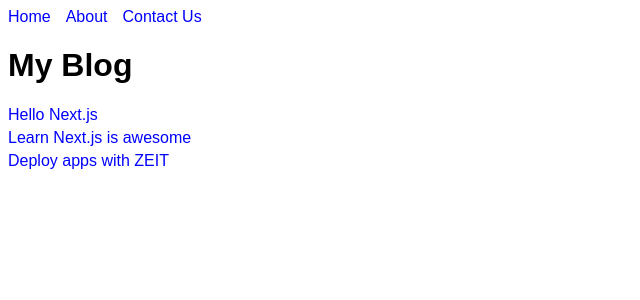
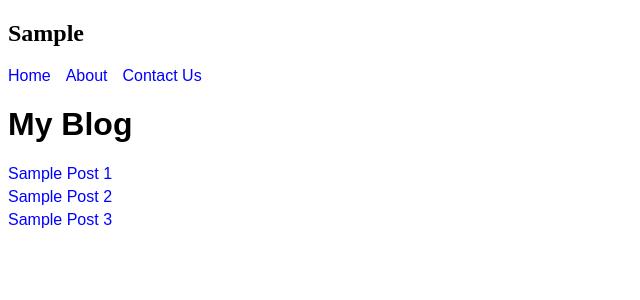
Before and after one commit to sidneyramos/ssreact-boiler, a Next.js app: page / in a window 1280 px wide. Shown: the top 300 px of the page, without its empty margins (0-640 px from the left). Built offline with nearby package versions, Linux system fonts and the light colour scheme.

Commit message:
Changed information
Changed information on pages

```diff
--- a/components/Header.js
+++ b/components/Header.js
@@ -4,8 +4,10 @@ const linkStyle = {
   marginRight: 15
 }
 
-const Header = () => (
+const Header = (props) => (
     <header>
+        <title>{props.title || "Sample"}</title>
+        <h2>Sample</h2>
         <Link href="/">
           <a style={linkStyle}>Home</a>
         </Link>
--- a/components/Layout.js
+++ b/components/Layout.js
@@ -2,7 +2,7 @@ import Header from './Header'
 
 const Layout = (props) => (
   <div>
-    <Header />
+    <Header title={props.title}/>
     {props.children}
   </div>
 )
--- a/pages/about.js
+++ b/pages/about.js
@@ -2,7 +2,7 @@ import Header from '../components/Header'
 import Layout from '../components/Layout'
 
 const About = () => (
-  <Layout>
+  <Layout title="About">
     <h3>This is an about page</h3>
   </Layout>
 )
--- a/pages/index.js
+++ b/pages/index.js
@@ -4,14 +4,14 @@ import PostLink from '../components/PostLink.js'
 
 function getPosts () {
   return [
-    { id: 'hello-nextjs', title: 'Hello Next.js'},
-    { id: 'learn-nextjs', title: 'Learn Next.js is awesome'},
-    { id: 'deploy-nextjs', title: 'Deploy apps with ZEIT'},
+    { id: 'blogpost-1', title: 'Sample Post 1', description: 'This is the first blog post of this blog.'},
+    { id: 'blogpost-2', title: 'Sample Post 2', description: 'This is the second blog post of this blog.'},
+    { id: 'blogpost-3', title: 'Sample Post 3', description: 'This is the third blog post of this blog.'},
   ]
 }
 
 export default () => (
-  <Layout>
+  <Layout title={"Homepage"}>
     <h1>My Blog</h1>
     <ul>
       {getPosts().map((post) => (
--- a/pages/post.js
+++ b/pages/post.js
@@ -2,7 +2,7 @@ import {withRouter} from 'next/router'
 import Layout from '../components/Layout.js'
 
 const Page = withRouter((props) => (
-    <Layout>
+    <Layout title={props.router.query.title}>
        <h1>{props.router.query.title}</h1>
        <p>This is the blog post content.</p>
     </Layout>
```
Also changed, not shown: pages/contact-us.js (added, +10 -0 lines), 1 other file (tests, documents, lock files or other folders).
